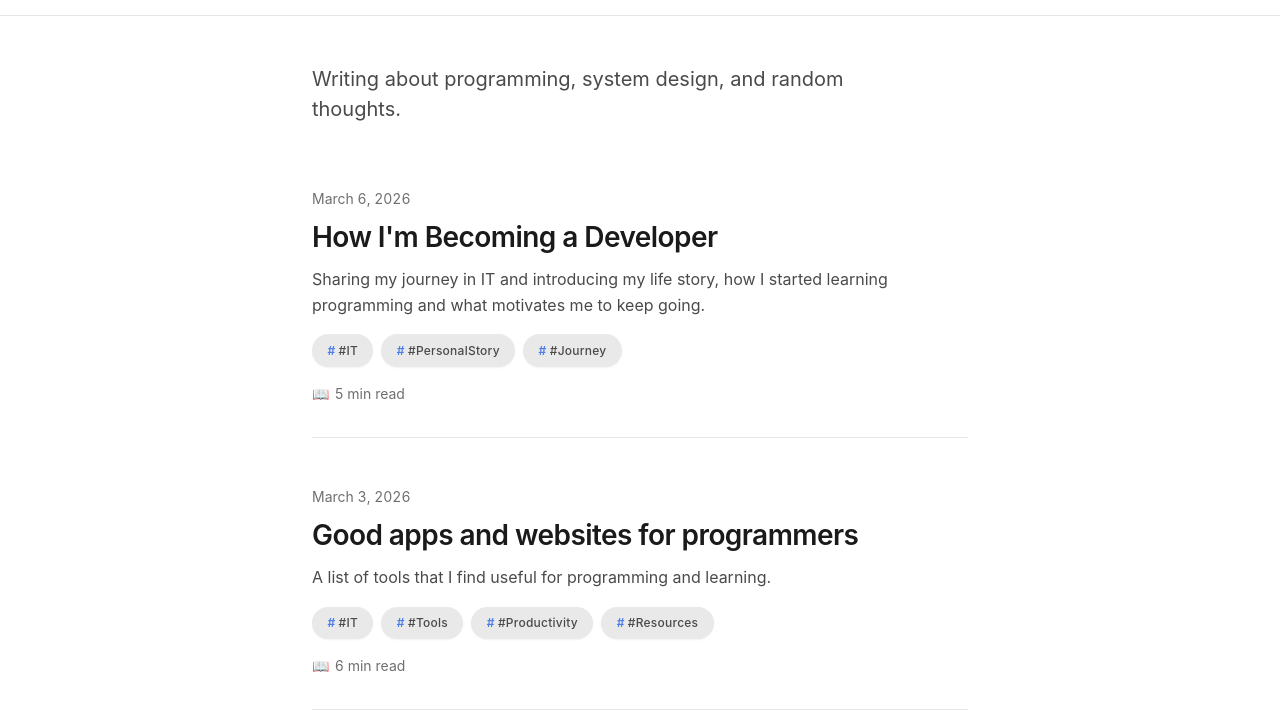
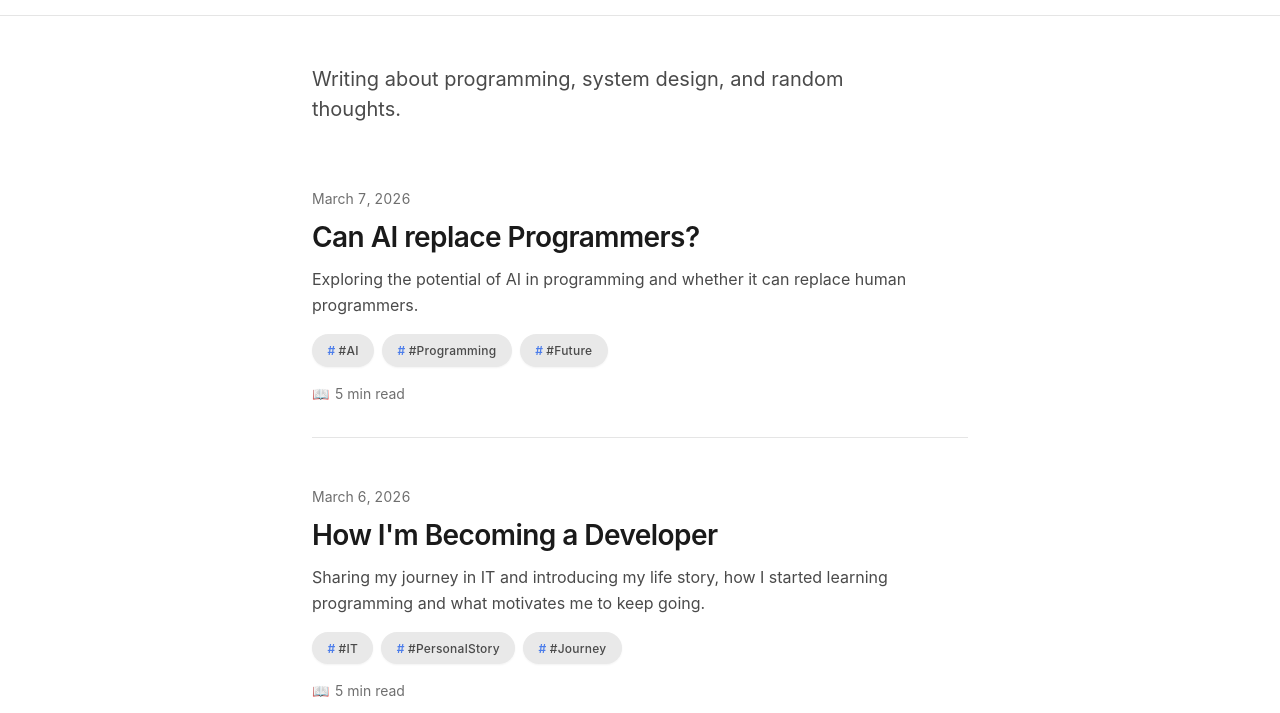
Before and after one commit to Yrashka200/blog.yrashka.github.io, a plain HTML site: page index.html in a window 1280 px wide. Shown: the part 87-800 px from the top of the page. Drawn offline with Linux system fonts and the light colour scheme.

Commit message:
added new post

```diff
--- a/index.html
+++ b/index.html
@@ -30,6 +30,22 @@
 
                 <div class="posts-list">
                     <!-- posts will be here -->
+                     <article class="post-card">
+                        <time class="post-date" datetime="2026-03-07`">March 7, 2026</time>
+                        <h2 class="post-title">
+                            <a href="post5.html">Can AI replace Programmers?</a>
+                        </h2>
+                        <p class="post-excerpt">Exploring the potential of AI in programming and whether it can replace human programmers.</p>
+                        <div class="post-tags">
+                            <span class="tag">#AI</span>
+                            <span class="tag">#Programming</span>
+                            <span class="tag">#Future</span>
+                        </div>
+                        <div class="post-meta">
+                            <span class="reading-time">5 min read</span>
+                        </div>
+                    </article>
+
                     <article class="post-card">
                         <time class="post-date" datetime="2026-03-06">March 6, 2026</time>
                         <h2 class="post-title">
```
